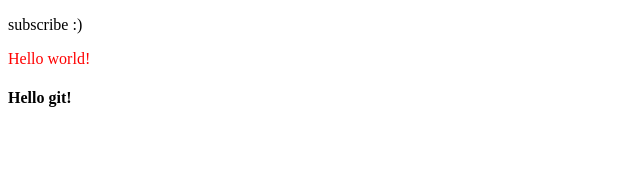
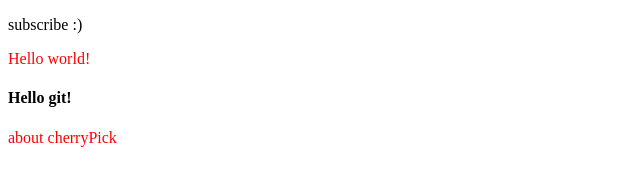
Before and after one commit to ZhEkA717/task-task, a plain HTML site: page index.html in a window 1280 px wide. Shown: the whole page, without its empty margins (0-640 px from the left). Drawn offline with Linux system fonts and the light colour scheme.

Commit message:
feat: new changes

```diff
--- a/index.html
+++ b/index.html
@@ -12,6 +12,9 @@
         Hello world!
     </div>
     <h4>Hello git!</h4>
+    <div class="cherryPick">
+        about cherryPick
+    </div>
     <script src="./scripts/index.js"></script>
 </body>
 </html>
```
